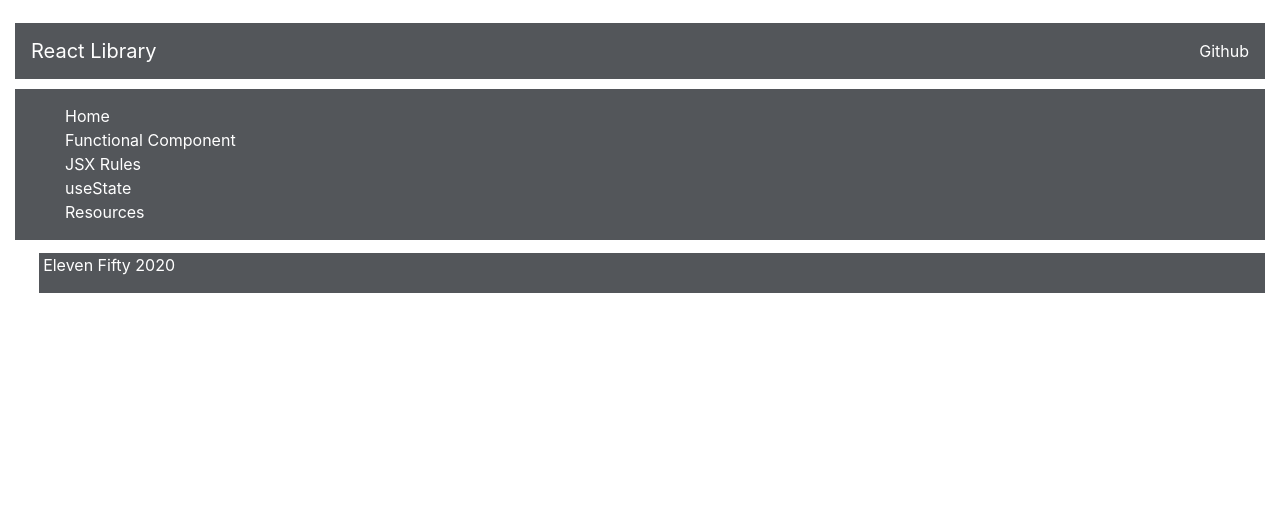
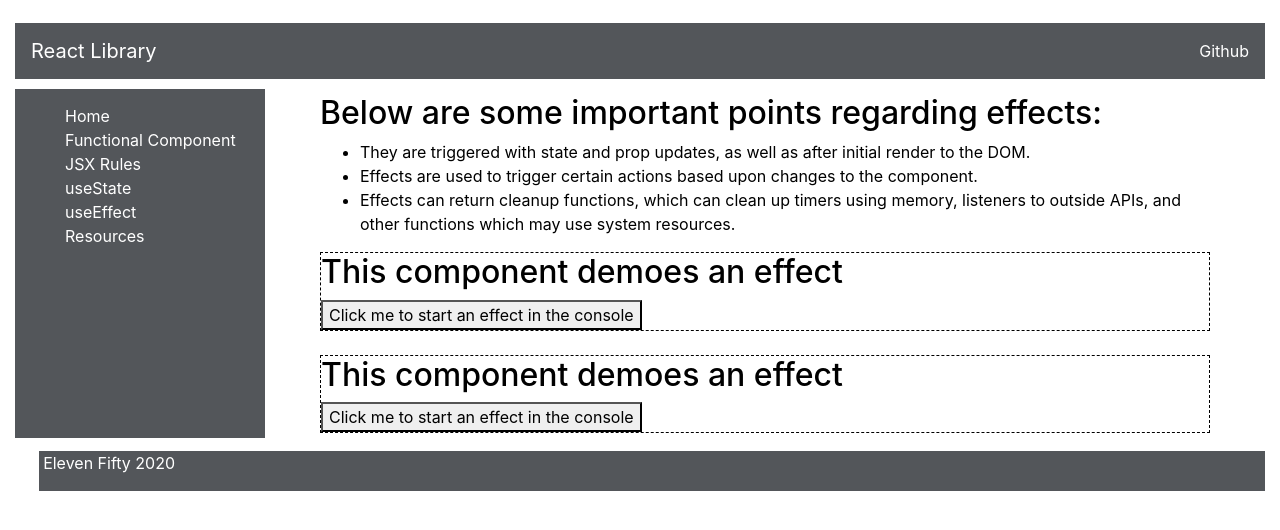
Before and after one commit to bubulldog20/javascriptNovember2020, a React (Create React App) app in the folder javascriptLibrary/5-react/react-fundamentals/: page /effects in a window 1280 px wide. Shown: the top 530 px of the page. Built offline with nearby package versions, Linux system fonts and the light colour scheme.

Commit message:
useEffect

```diff
--- a/javascriptLibrary/5-react/react-fundamentals/src/App.css
+++ b/javascriptLibrary/5-react/react-fundamentals/src/App.css
@@ -35,7 +35,7 @@ footer {
 }
 
 ul {
-  list-style-type: none;
+
 }
 
 .sidebar-list-styling {
--- /dev/null
+++ b/javascriptLibrary/5-react/react-fundamentals/src/components/concepts/Effects.js
@@ -0,0 +1,48 @@
+import React, {useState, useEffect} from 'react';
+
+const Effects = () => {
+    return(
+        <div className="main">
+            <div className="mainDiv">
+                <h2>Below are some important points regarding effects:</h2>
+                <ul>
+                    <li>They are triggered with state and prop updates, as well as after initial render to the DOM.</li>
+                    <li>Effects are used to trigger certain actions based upon changes to the component.</li>
+                    <li>Effects can return cleanup functions, which can clean up timers using memory, listeners to outside APIs, and other functions which may use system resources.</li>
+                </ul>
+                <SampleEffect/>
+                <br />
+                <SampleEffect/>
+            </div>
+        </div>
+    )
+}
+
+export default Effects;
+
+const SampleEffect = () => {
+    const [timerRunning, setTimerRunning] = useState(false);
+
+    useEffect(() => {
+        let timer;
+        if (timerRunning) {
+            timer = window.setTimeout(() => {
+                console.log('the timer expired', Date.now()/1000);
+                setTimerRunning(false);
+            }, 2000)
+            }
+            return () => {window.clearTimeout(timer); console.log('the timer was cleaned up', Date.now()/1000)}
+    })
+
+    let buttonHandler = () => {
+        if (!timerRunning){
+            setTimerRunning(true);
+        }
+    }
+    return(
+        <div style={{border: '1px dashed black'}}>
+            <h2>This component demoes an effect</h2>
+            <button onClick={buttonHandler}>Click me to start an effect in the console</button>
+        </div>
+    )
+}
--- a/javascriptLibrary/5-react/react-fundamentals/src/components/concepts/JSXRules.js
+++ b/javascriptLibrary/5-react/react-fundamentals/src/components/concepts/JSXRules.js
@@ -28,7 +28,7 @@ const NormalComponent = () => {
         <div style={{border: '2px solid black'}}>
             <h1>Normal Functional Component</h1>
             <p>This was constructed with JSX in the return.</p>
-            <img src="https://pbs.twimg.com/media/DOzL82mXkAA0zFs.jpg" />
+            <img src="https://pbs.twimg.com/media/DOzL82mXkAA0zFs.jpg" alt="Normal" />
         </div>
     );
 };
--- a/javascriptLibrary/5-react/react-fundamentals/src/components/concepts/State.js
+++ b/javascriptLibrary/5-react/react-fundamentals/src/components/concepts/State.js
@@ -25,14 +25,21 @@ export default State;
 function StateExample() {
     const [text, setText] = useState('');
     const [likeNum, setLikeNum] = useState(0);
+    const [textColor, setTextColor] = useState('blue');
         return(
             <div>
                 <input value={text} onChange={e => setText(e.target.value)} />
                 <br />
                 <img style={{width: '100px', height: '100px'}}
-                src="https://upload.wikimedia.org/wikipedia/commons/1/13/Facebook_like_thumb.png"
+                src="https://upload.wikimedia.org/wikipedia/commons/1/13/Facebook_like_thumb.png" alt="Thumb Up"
                 onClick={e => setLikeNum(likeNum + 1)} />
                 <span>{likeNum}</span>
+                <br />
+                <br />
+                <p style={{color:textColor}}
+                    onMouseEnter={e => setTextColor('red')}
+                    onMouseLeave={e => setTextColor('blue')}>
+                    This text should be able to change colors</p>
             </div>
         );
     };
--- a/javascriptLibrary/5-react/react-fundamentals/src/components/site/Resources.js
+++ b/javascriptLibrary/5-react/react-fundamentals/src/components/site/Resources.js
@@ -7,16 +7,16 @@ const Resources = () => {
                 <h1>React Resources</h1>
                 <p>Below are some of the resources that we used throughout this app. Note: You'll have one challenge where you will be asked to make this page better.</p>
                 <ul>
-                    <li><a href="https://reactjs.org/docs/getting-started.html" target="_blank">The Official Docs</a></li>
-                    <li><a href="https://reacttraining.com/react-router" target="_blank">React Router Dom</a></li>
-                    <li><a href="https://www.udemy.com/course/react-redux/" target="_blank">Stephen Grider's Udemy Course for the Udemy API</a></li>
-                    <li><a href="https://www.pluralsight.com/course/react-js-getting-started" target="_blank">Samer Buna's Pluralsight Course for the GitHub API Starter</a></li>
-                    <li><a href="https://www.udemy.com/course/react-the-guide-incl-redux" target="_blank">Maximilian Schwarzmüller's Udemy Course</a></li>
-                    <li><a href="https://reactstrap.github.io/" target="_blank">ReactStrap for a Bootstrap Application</a></li>
-                    <li><a href="https://gorangajic.github.io/react-icons/fa.html" target="_blank">Font Awesome for React</a></li>
-                    <li><a href="https://github.com/bmorelli25/interactive-bitcoin-price-chart" target="_blank">Bitcoin</a></li>
-                    <li><a href="https://github.com/mthorry/earthquakes-mapper" target="_blank">Google Maps</a></li>
-                    <li><a href="https://neptunian.github.io/react-photo-gallery" target="_blank">React Photo Gallery</a></li>
+                    <li><a href="https://reactjs.org/docs/getting-started.html">The Official Docs</a></li>
+                    <li><a href="https://reacttraining.com/react-router">React Router Dom</a></li>
+                    <li><a href="https://www.udemy.com/course/react-redux/">Stephen Grider's Udemy Course for the Udemy API</a></li>
+                    <li><a href="https://www.pluralsight.com/course/react-js-getting-started">Samer Buna's Pluralsight Course for the GitHub API Starter</a></li>
+                    <li><a href="https://www.udemy.com/course/react-the-guide-incl-redux">Maximilian Schwarzmüller's Udemy Course</a></li>
+                    <li><a href="https://reactstrap.github.io/">ReactStrap for a Bootstrap Application</a></li>
+                    <li><a href="https://gorangajic.github.io/react-icons/fa.html">Font Awesome for React</a></li>
+                    <li><a href="https://github.com/bmorelli25/interactive-bitcoin-price-chart">Bitcoin</a></li>
+                    <li><a href="https://github.com/mthorry/earthquakes-mapper">Google Maps</a></li>
+                    <li><a href="https://neptunian.github.io/react-photo-gallery">React Photo Gallery</a></li>
                 </ul>
             </div>
         </div>
--- a/javascriptLibrary/5-react/react-fundamentals/src/components/site/Sidebar.js
+++ b/javascriptLibrary/5-react/react-fundamentals/src/components/site/Sidebar.js
@@ -9,6 +9,7 @@ import Resources from './Resources'
 import FunctionalComponentDemo from '../concepts/FunctionalComponentDemo'
 import JSXRules from '../concepts/JSXRules';
 import State from '../concepts/State';
+import Effects from '../concepts/Effects';
 
 const Sidebar = () => {
     return (
@@ -19,6 +20,7 @@ const Sidebar = () => {
                     <li><Link to="/functionalcomponent">Functional Component</Link></li>
                     <li><Link to ="/jsxrules">JSX Rules</Link></li>
                     <li><Link to = "/state">useState</Link></li>
+                    <li><Link to ="/effects">useEffect</Link></li>
                     <li><Link to="/resources">Resources</Link></li>
                 </ul>
             </div>
@@ -30,6 +32,7 @@ const Sidebar = () => {
                     <Route exact path="/jsxrules"><JSXRules /></Route>
                     <Route exact path="/functionalcomponent"><FunctionalComponentDemo /></Route>
                     <Route exact path="/state"><State/></Route>
+                    <Route exact path="/effects"><Effects/></Route>
                 </Switch>
             </div>
         </div>
```
